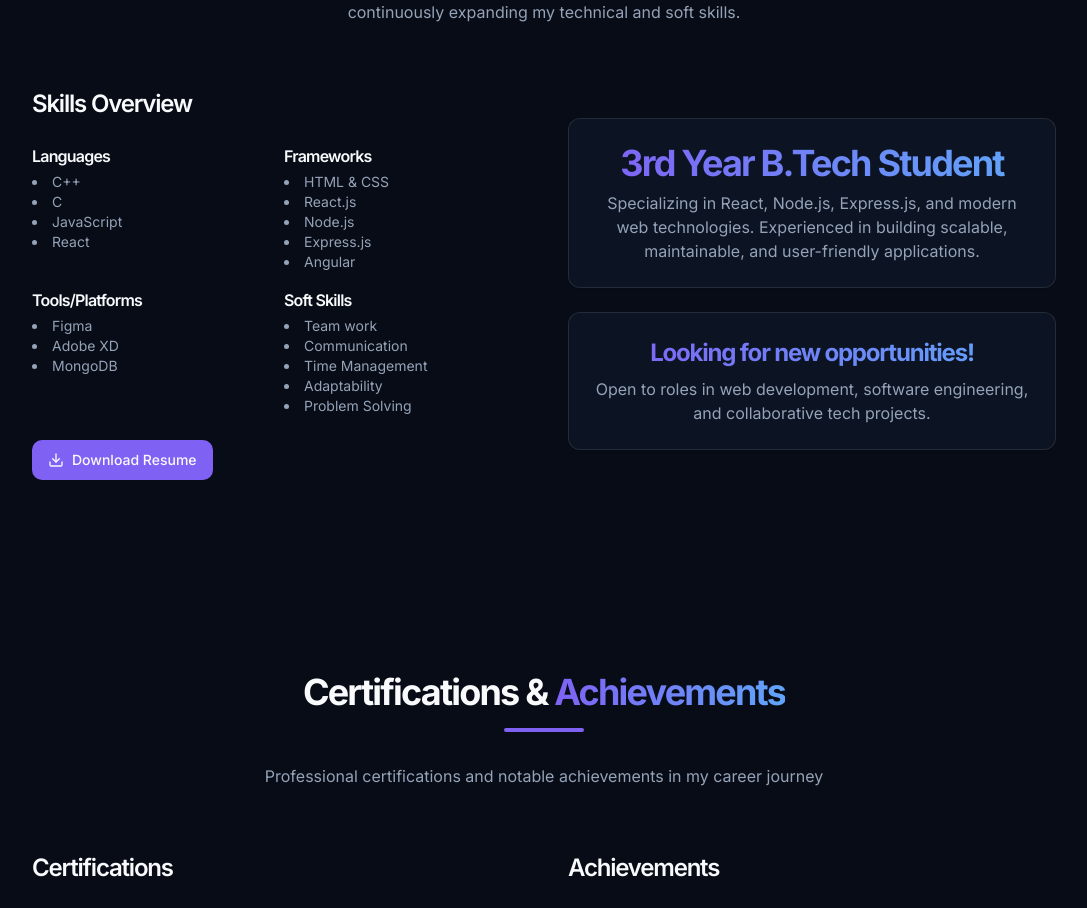
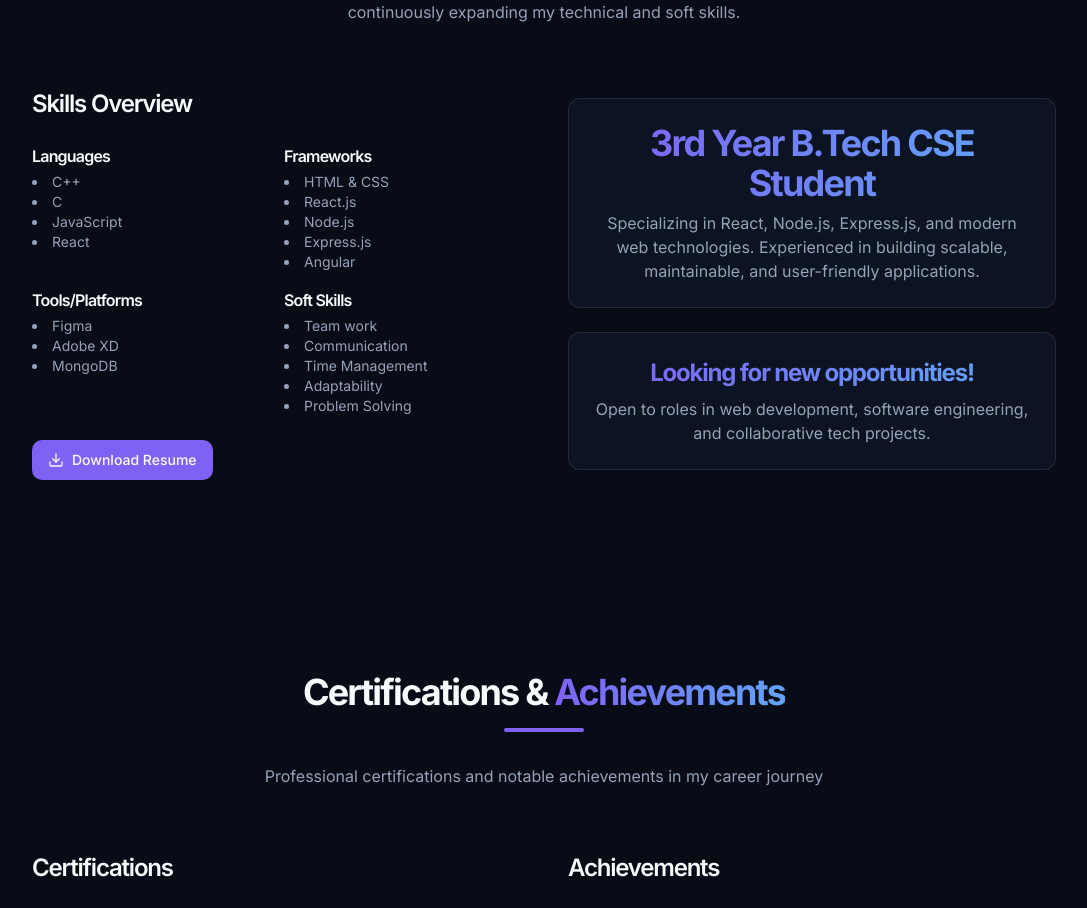
Before and after one commit to manchita29/portfolio, a React (Vite) app: page / in a window 1280 px wide. Shown: the part 1108-2016 px from the top of the page, without its empty margins (96-1183 px from the left). Built offline with nearby package versions, Linux system fonts and the light colour scheme.

Commit message:
Update AboutSection.tsx

```diff
--- a/src/components/home/AboutSection.tsx
+++ b/src/components/home/AboutSection.tsx
@@ -99,7 +99,7 @@ const AboutSection = () => {
           >
             <Card className="glass transition-transform hover:-translate-y-2 duration-300 mb-6">
               <CardContent className="p-6 text-center">
-                <h4 className="text-4xl font-bold text-gradient mb-2">3rd Year B.Tech Student</h4>
+                <h4 className="text-4xl font-bold text-gradient mb-2">3rd Year B.Tech CSE Student</h4>
                 <p className="text-muted-foreground">Specializing in React, Node.js, Express.js, and modern web technologies. Experienced in building scalable, maintainable, and user-friendly applications.</p>
               </CardContent>
             </Card>
```
